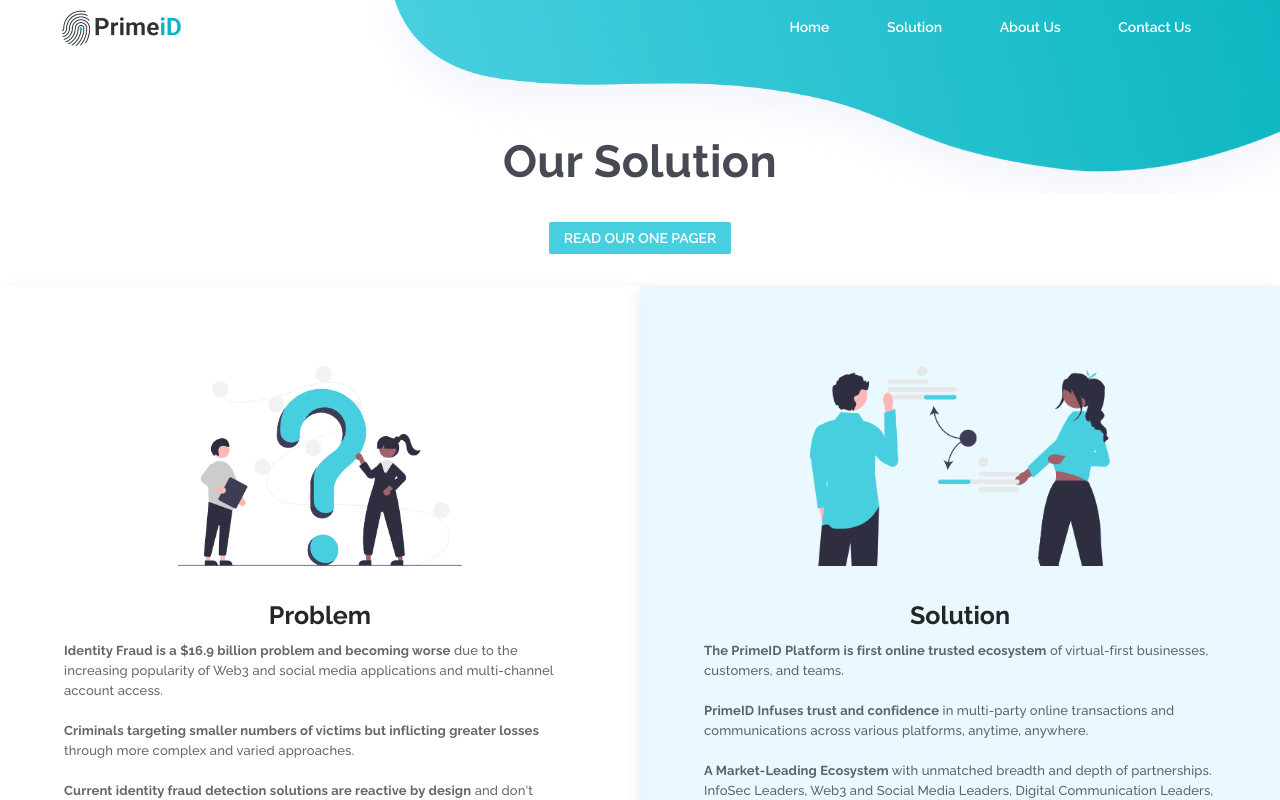
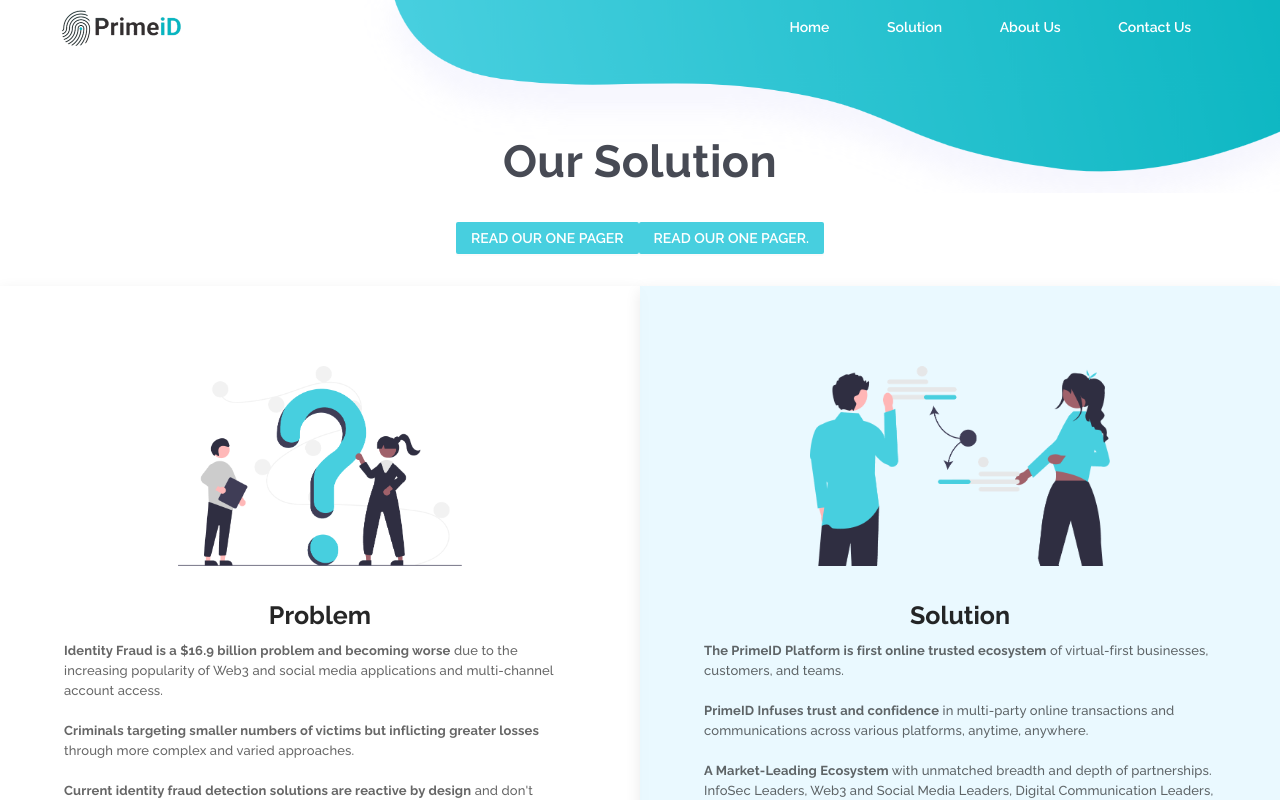
Before and after one commit to FeltonL/PrimeIDCorp2023, a React (Create React App) app: page /#/solution in a window 1280 px wide. Shown: the top 800 px of the page. Built offline with nearby package versions, Linux system fonts and the light colour scheme.

Commit message:
fixing pdf

```diff
--- a/src/components/Solution.jsx
+++ b/src/components/Solution.jsx
@@ -36,10 +36,10 @@
           cursor: 'pointer',
         }}
       >
-        <Link to={PrimePdf}  target="_blank" ><Button className='solution_btn'>READ OUR ONE PAGER</Button></Link>
-        {/* <a href="/PrimeID-One-Page-Primer.pdf" download target="_blank">
-          <Button className="solution_btn">READ OUR ONE PAGER</Button>
-        </a> */}
+        <Link to={PrimePdf} target="_blank" download ><Button className='solution_btn'>READ OUR ONE PAGER</Button></Link>
+        <a href="/PrimeID-One-Page-Primer.pdf" download target="_blank">
+          <Button className="solution_btn">READ OUR ONE PAGER.</Button>
+        </a>
       </Typography>
       <Row className="">
         {data.map(({ id, img1, img2, headText1, headText2, para1, para2 }) => {
```
